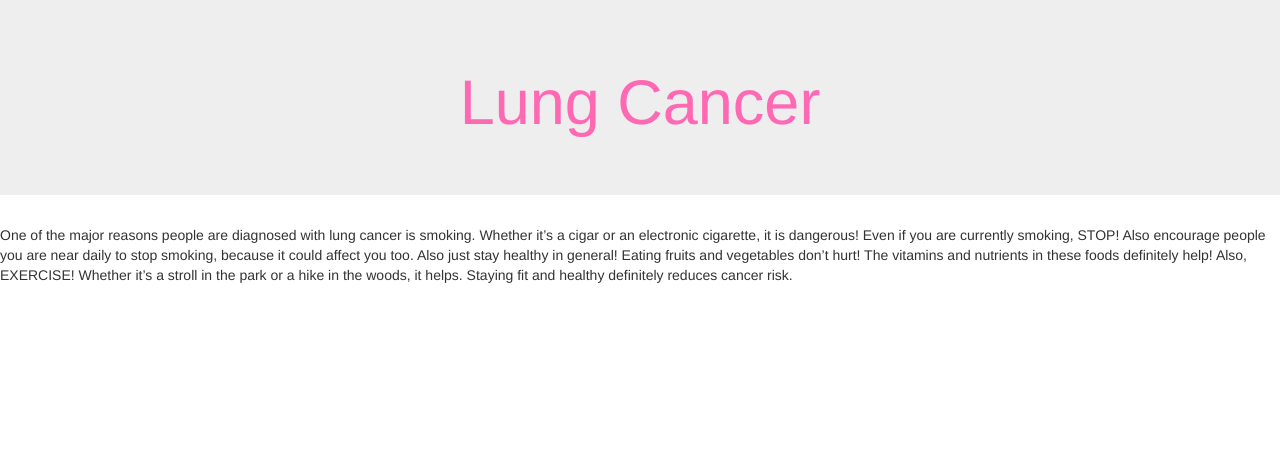
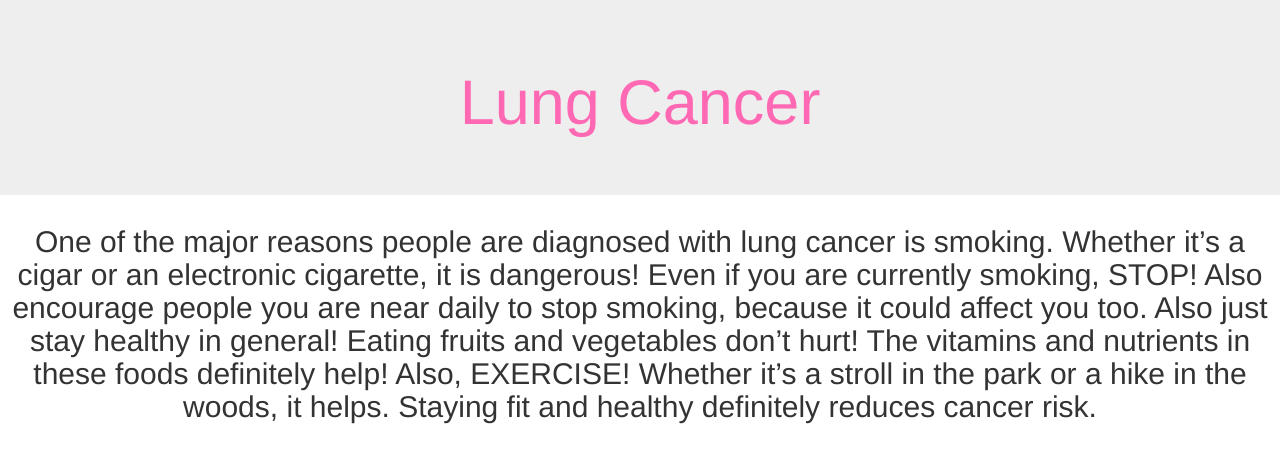
Before and after one commit to StopCancer/lungcancer, a plain HTML site: page index.html in a window 1280 px wide. Drawn offline with nearby package versions, Linux system fonts and the light colour scheme.

Commit message:
Update index.html

```diff
--- a/index.html
+++ b/index.html
@@ -16,12 +16,14 @@
   <h1><center><font color=hotpink>Lung Cancer</font></center></h1>
 </div>
 
-  <body>One of the major reasons people are diagnosed with lung cancer is smoking.
+<p>
+  <h2><center>One of the major reasons people are diagnosed with lung cancer is smoking.
   Whether it’s a cigar or an electronic cigarette, it is dangerous! Even if you are currently
   smoking, STOP! Also encourage people you are near daily to stop smoking, because it could affect you too.
 Also just stay healthy in general! Eating fruits and vegetables don’t hurt! The vitamins and nutrients in these
 foods definitely help! Also, EXERCISE! Whether it’s a stroll in the park or a hike in the woods, it helps. Staying
-fit and healthy definitely reduces cancer risk. </body>
+fit and healthy definitely reduces cancer risk. <h2><center>
+ </p>
 
 
    <!-- jQuery (necessary for Bootstrap's JavaScript plugins) -->
```
